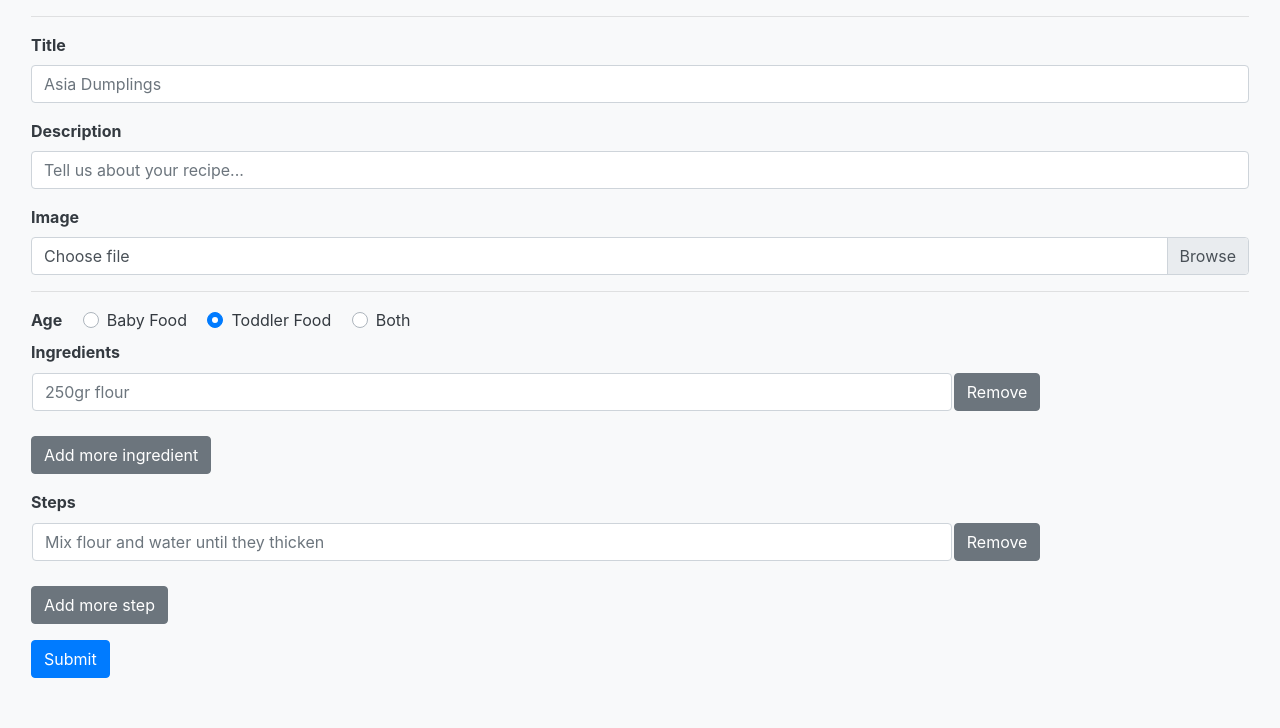
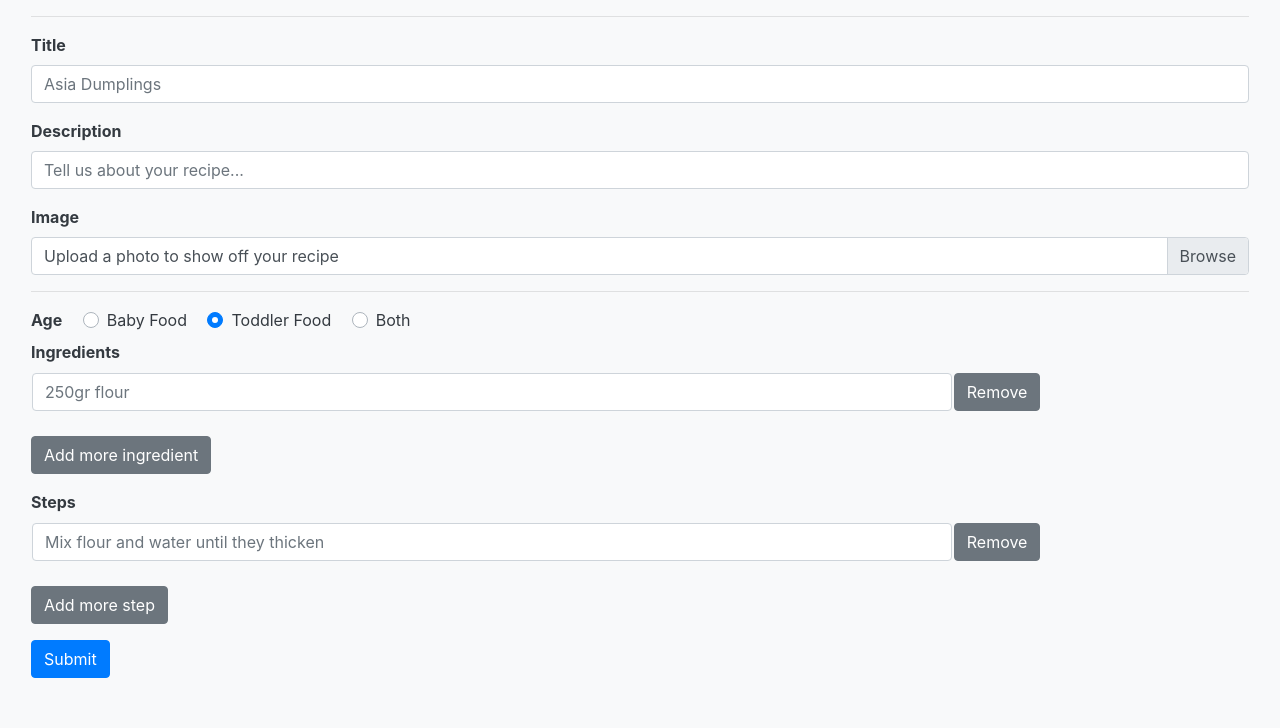
Before and after one commit to thaohvm/mammam, a Django app: page /recipe/create in a window 1280 px wide. Shown: the part 72-800 px from the top of the page. Run offline with Django 3.2, Linux system fonts and the light colour scheme; the visitor is signed in with stand-in values (Sample User, id 1); some libraries are stand-ins or nearby versions.

Commit message:
Fixed create.js formatter

```diff
--- a/mammam/static/create.js
+++ b/mammam/static/create.js
@@ -1,44 +1,64 @@
-document.addEventListener('DOMContentLoaded', function () {
-    document.getElementById("button-ingredients").onclick = add_ingredient;
-    document.getElementById("button-steps").onclick = add_step;
-    document.getElementById("button-submit").onclick = handle_submit;
+document.addEventListener("DOMContentLoaded", function () {
+  // Update image file name whenever selected
+  let defaultImageLabel = $("#recipe-image-label").text();
+  $("#recipe-image").change(function () {
+    if ($(this).get(0).files.length === 0) {
+      $("#recipe-image-label").text(defaultImageLabel);
+    } else {
+      $("#recipe-image-label").text($(this).val().split("\\").pop());
+    }
   });
 
-function add_ingredient() {
+  // Add row when clicked on ingredient or step
+  $("#button-ingredients").click(function () {
     let tableIngredients = document.getElementById("table-ingredients");
     let newIngredient = tableIngredients.insertRow(-1);
-    newIngredient.innerHTML = '<tr><td><input type="text" class="form-control" placeholder="250gr flour"></td><td><button type="button" class="btn btn-secondary" onclick="remove_row($(this))">Remove</button></td></tr>';
-}
-
-function add_step() {
+    newIngredient.innerHTML =
+      '<tr><td><input type="text" class="form-control" placeholder="250gr flour"></td><td><button type="button" class="btn btn-secondary" onclick="removeRow($(this))">Remove</button></td></tr>';
+  });
+  $("#button-steps").click(function () {
     let tableSteps = document.getElementById("table-steps");
     let newStep = tableSteps.insertRow(-1);
-    newStep.innerHTML = '<tr><td><input type="text" class="form-control" placeholder="Mix flour and water until they thicken"></td><td><button type="button" class="btn btn-secondary" onclick="remove_row($(this))">Remove</button></td></tr>';
-}
+    newStep.innerHTML =
+      '<tr><td><input type="text" class="form-control" placeholder="Mix flour and water until they thicken"></td><td><button type="button" class="btn btn-secondary" onclick="removeRow($(this))">Remove</button></td></tr>';
+  });
 
-function remove_row(button) {
+  // Finally, submit handler
+  $("#button-submit").click(submit);
+});
+
+function removeRow(button) {
   // Only remove row if there are more than one row
   if (button.closest("table").prop("rows").length > 1) {
     button.closest("tr").remove();
   }
 }
 
-function handle_submit() {
+function submit() {
   let formData = new FormData(document.getElementById("create-form"));
   let data = Object.fromEntries(formData.entries());
-    data["ingredients"] = $("table#table-ingredients tr").map(function () {
-        return $(this).find("td input").map(function () {
+  data["ingredients"] = $("table#table-ingredients tr")
+    .map(function () {
+      return $(this)
+        .find("td input")
+        .map(function () {
           return $(this).val();
-        }).get();
-    }).get();
-    data["steps"] = $("table#table-steps tr").map(function () {
-        return $(this).find("td input").map(function () {
+        })
+        .get();
+    })
+    .get();
+  data["steps"] = $("table#table-steps tr")
+    .map(function () {
+      return $(this)
+        .find("td input")
+        .map(function () {
           return $(this).val();
-        }).get();
-    }).get();
+        })
+        .get();
+    })
+    .get();
   fetch("/recipe/create", {
-        method: 'POST',
-        body: JSON.stringify(data)
-    })
-        .catch((error) => console.log(error));
+    method: "POST",
+    body: JSON.stringify(data),
+  }).catch((error) => console.log(error));
 }
--- a/mammam/templates/create.html
+++ b/mammam/templates/create.html
@@ -6,27 +6,27 @@
     <form id="create-form" action="/">
         <hr>
         <div class="mb-3">
-            <label for="title" class="form-label-title"><strong>Title</strong></label>
+            <label for="recipe-title" class="form-label-title"><strong>Title</strong></label>
             <input id="recipe-title" name="title" type="text" class="form-control" placeholder="Asia Dumplings">
         </div>
         <div class="mb-3">
-            <label for="description" class="form-label-description"><strong>Description</strong></label>
+            <label for="recipe-description" class="form-label-description"><strong>Description</strong></label>
             <input id="recipe-description" name="description" type="text" class="form-control"
                 placeholder="Tell us about your recipe...">
         </div>
         <div>
-            <label for="image" class="form-label-image mr-3"><strong>Image</strong></label>
+            <label for="recipe-image" class="form-label-image mr-3"><strong>Image</strong></label>
             <div class="input-group mb-3">
                 <div class="custom-file">
                     <input id="recipe-image" name="image" type="file" accept="image/*" class="custom-file-input">
-                    <label class="custom-file-label" for="image">Choose file</label>
+                    <label id="recipe-image-label" class="custom-file-label" for="recipe-image">Upload a photo to show off your recipe</label>
                 </div>
             </div>
         </div>
 
         <hr>
         <div id="group-age">
-            <label class="form-label-title mr-3"><strong>Age</strong></label>
+            <label class="form-label-title mr-3" for="food-age-baby"><strong>Age</strong></label>
             <div class="custom-control custom-radio custom-control-inline">
                 <input id="food-age-baby" class="custom-control-input" type="radio" name="food-age" value="Baby Food">
                 <label class="custom-control-label" for="food-age-baby">Baby Food</label>
@@ -47,7 +47,7 @@
             <table id="table-ingredients" class="col">
                 <tr>
                     <td><input id="first-ingredient" type="text" class="form-control" placeholder="250gr flour"></td>
-                    <td><button type="button" class="btn btn-secondary" onclick="remove_row($(this))">Remove</button>
+                    <td><button type="button" class="btn btn-secondary" onclick="removeRow($(this))">Remove</button>
                     </td>
                 </tr>
             </table>
@@ -60,7 +60,7 @@
                 <tr>
                     <td><input id="first-step" type="text" class="form-control"
                             placeholder="Mix flour and water until they thicken"></td>
-                    <td><button type="button" class="btn btn-secondary" onclick="remove_row($(this))">Remove</button>
+                    <td><button type="button" class="btn btn-secondary" onclick="removeRow($(this))">Remove</button>
                     </td>
                 </tr>
             </table>
```
Lines whose indentation alone changed are shown as unchanged.
